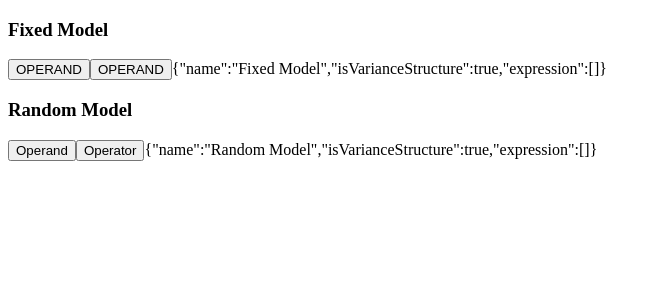
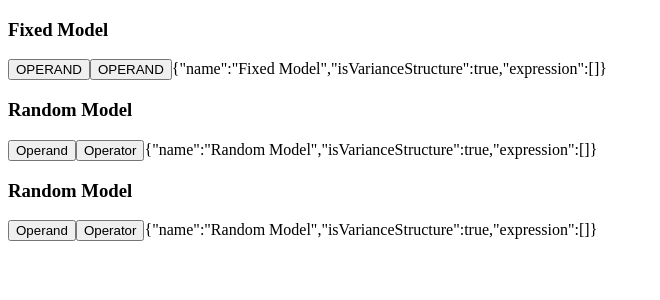
Before and after one commit to NutthakornManeewan/ExpressionGeneratorOOP, a React (Create React App) app: page / in a window 1280 px wide. Shown: the top 300 px of the page, without its empty margins (0-660 px from the left). Built offline with nearby package versions, Linux system fonts and the light colour scheme.

Commit message:
Change the update type of cal method

```diff
--- a/src/App.js
+++ b/src/App.js
@@ -1,16 +1,25 @@
 import React from 'react'
-import Expression from './Components/Expression/Expression'
+import FixedModel from './Components/Expression/Expression'
 import RandomModel from './Components/Expression/RandomModel'
+import ResidualModel from './Components/Expression/ResidualModel'
+
+const fixedModelProps = { name: 'Fixed Model', allowOperators: ['+', '.'] }
+const randomModelProps = {
+	name: 'Random Model',
+	allowOperators: ['+', '.', '||', '&']
+}
+const residualModelProps = {
+	name: 'Random Model',
+	allowOperators: ['.', '||']
+}
 
 class App extends React.PureComponent {
 	render() {
 		return (
 			<div>
-				<Expression name="Fixed Model" allowOperators={['+', '.']} />
-				<RandomModel
-					name="Random Model"
-					allowOperators={['+', '.', '&', '||']}
-				/>
+				<FixedModel {...fixedModelProps} />
+				<RandomModel {...randomModelProps} />
+				<ResidualModel {...residualModelProps} />
 			</div>
 		)
 	}
--- a/src/Components/Expression/Expression.js
+++ b/src/Components/Expression/Expression.js
@@ -1,6 +1,5 @@
 import React, { Component } from 'react'
 import _ from 'lodash'
-import Parameter from '../Parameter'
 import CreateNewParam from '../../utils/createNewParam'
 class Expression extends Component {
 	constructor(props) {
@@ -37,22 +36,20 @@ class Expression extends Component {
 		return JSON.stringify({
 			name: this.state.name,
 			isVarianceStructure: this.state.isVarianceStructure,
-			expression: this.state.expression.map(expr => expr.props)
+			expression: this.state.expression.map(expr => expr)
 		})
 	}
 
 	// private method (virtual)
 	updateExpression = (expression_list, param) => {
 		let { size, allowPushOperand } = { ...this.state }
-		expression_list.push(
-			<Parameter
-				key={_.uniqueId('param_')}
-				label={param.label}
-				values={param.values}
-				Class={param.Class}
-				typeOfCal={param.typeOfCal}
-			/>
-		)
+		expression_list.push({
+			key: _.uniqueId('param_'),
+			label: param.label,
+			values: param.values,
+			Class: param.Class,
+			typeOfCal: param.typeOfCal
+		})
 		size = expression_list.length
 		allowPushOperand = !allowPushOperand
 		this.setState({ size, allowPushOperand, expression: expression_list })
@@ -60,6 +57,12 @@ class Expression extends Component {
 
 	isOperatorAllows = operator => {
 		return this.state.allowOperators.some(ope => ope === operator)
+	}
+
+	renderParameters = () => {
+		return this.state.expression.map(expr => (
+			<p key={expr.key}>{expr.label}</p>
+		))
 	}
 
 	render() {
@@ -87,7 +90,7 @@ class Expression extends Component {
 				>
 					OPERAND
 				</button>
-				{this.state.expression.map(expr => expr)}
+				{this.renderParameters()}
 				{this.getJsonExpression()}
 			</div>
 		)
--- a/src/Components/Expression/RandomModel.js
+++ b/src/Components/Expression/RandomModel.js
@@ -11,16 +11,15 @@ class RandomModel extends Expression {
 	haveAndOperator = () => {
 		let { isVarianceStructure, expression } = { ...this.state }
 		return (
-			!!isVarianceStructure &&
-			expression.some(expr => expr.props.label === '&')
+			!!isVarianceStructure && expression.some(expr => expr.label === '&')
 		)
 	}
 	haveOrOperator = () => {
 		let { isEnd, expression } = { ...this.state }
 		return (
 			!isEnd &&
-			expression.some(expr => expr.props.label === '||') &&
-			expression.slice(-1)[0].props.Class === 'value'
+			expression.some(expr => expr.label === '||') &&
+			expression.slice(-1)[0].Class === 'value'
 		)
 	}
 
@@ -51,7 +50,7 @@ class RandomModel extends Expression {
 				>
 					Operator
 				</button>
-				{this.state.expression.map(expr => expr)}
+				{this.renderParameters()}
 				{this.getJsonExpression()}
 			</div>
 		)
--- a/src/Components/Expression/ResidualModel.js
+++ b/src/Components/Expression/ResidualModel.js
@@ -0,0 +1,61 @@
+import CreateNewParam from '../../utils/createNewParam'
+import Expression from './Expression'
+import React from 'react'
+
+class ResidualModel extends Expression {
+	componentDidUpdate() {
+		if (this.haveOrOperator()) this.setState({ isEnd: true })
+		if (this.haveAndOperator()) this.changeToCovariance(false)
+	}
+
+	haveAndOperator = () => {
+		let { isVarianceStructure, expression } = { ...this.state }
+		return (
+			!!isVarianceStructure &&
+			expression.some(expr => expr.props.label === '&')
+		)
+	}
+	haveOrOperator = () => {
+		let { isEnd, expression } = { ...this.state }
+		return (
+			!isEnd &&
+			expression.some(expr => expr.props.label === '||') &&
+			expression.slice(-1)[0].props.Class === 'value'
+		)
+	}
+
+	render() {
+		return (
+			<div>
+				<h3>{this.state.name}</h3>
+				<button
+					disabled={this.state.isEnd}
+					onClick={() =>
+						this.pushParam(
+							CreateNewParam({
+								Class: 'value',
+								typeOfCal: 'VARIETY'
+							})
+						)
+					}
+				>
+					Operand
+				</button>
+				<button
+					disabled={this.state.isEnd}
+					onClick={() =>
+						this.pushParam(
+							CreateNewParam({ Class: 'operator', typeOfCal: '' })
+						)
+					}
+				>
+					Operator
+				</button>
+				{this.renderParameters()}
+				{this.getJsonExpression()}
+			</div>
+		)
+	}
+}
+
+export default ResidualModel
--- a/src/Components/Parameter.js
+++ b/src/Components/Parameter.js
@@ -1,13 +1,13 @@
-import React, { PureComponent } from 'react'
-class Parameter extends PureComponent {
+import React, { Component } from 'react'
+class Parameter extends Component {
 	constructor(props) {
 		super(props)
 		const { label, Class, values, typeOfCal } = { ...props }
 		this.state = {
-			label: label,
-			Class: Class,
-			values: values,
-			typeOfCal: typeOfCal,
+			label,
+			Class,
+			values,
+			typeOfCal,
 			isOperator: Class === 'operator' ? true : false
 		}
 	}
@@ -26,7 +26,7 @@ class Parameter extends PureComponent {
 	render() {
 		return (
 			<>
-				<h4>{`${this.state.label} | ${this.state.typeOfCal} | ${this.state.Class}`}</h4>
+				<p>{`${this.state.label} | ${this.state.typeOfCal} | ${this.state.Class}`}</p>
 			</>
 		)
 	}
```
